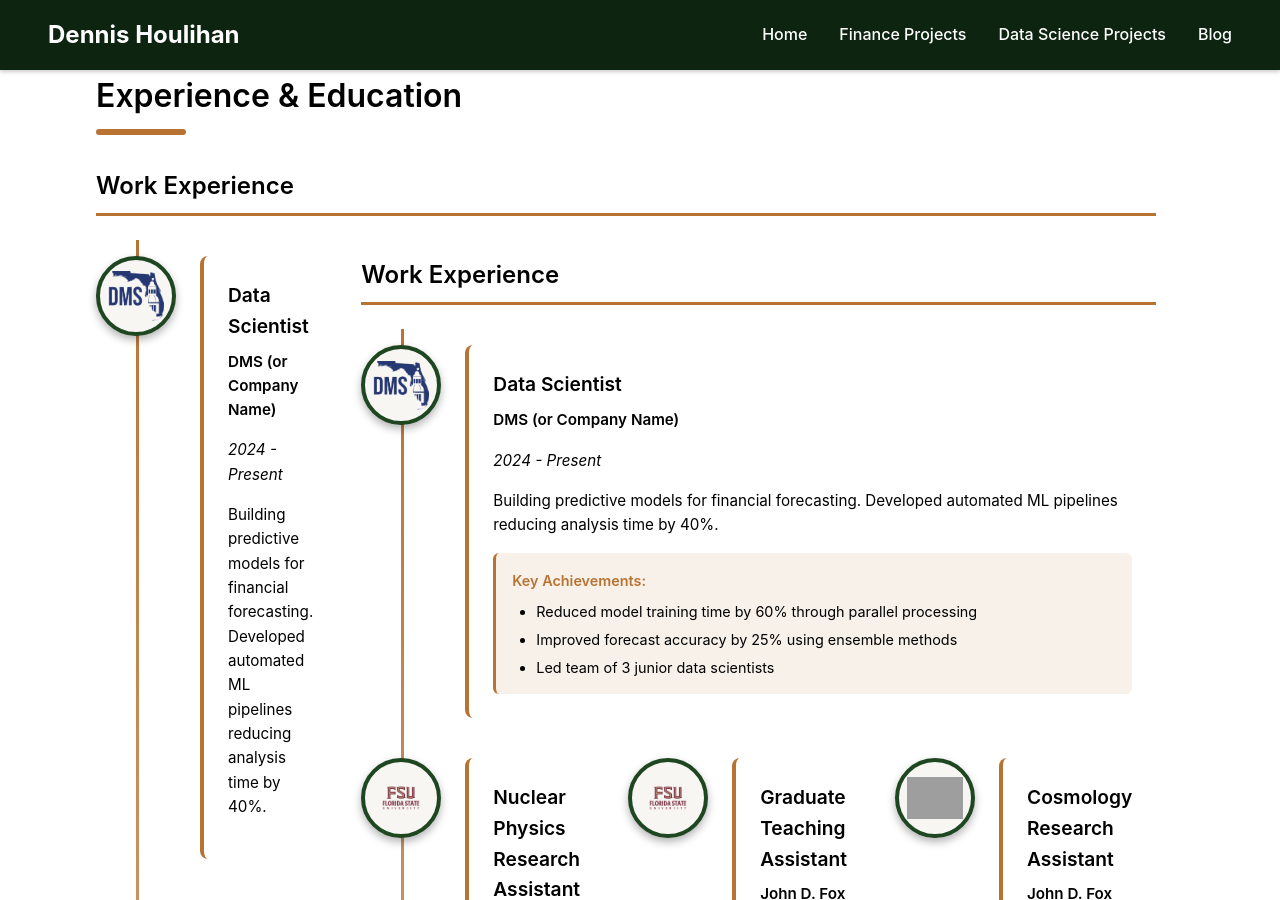
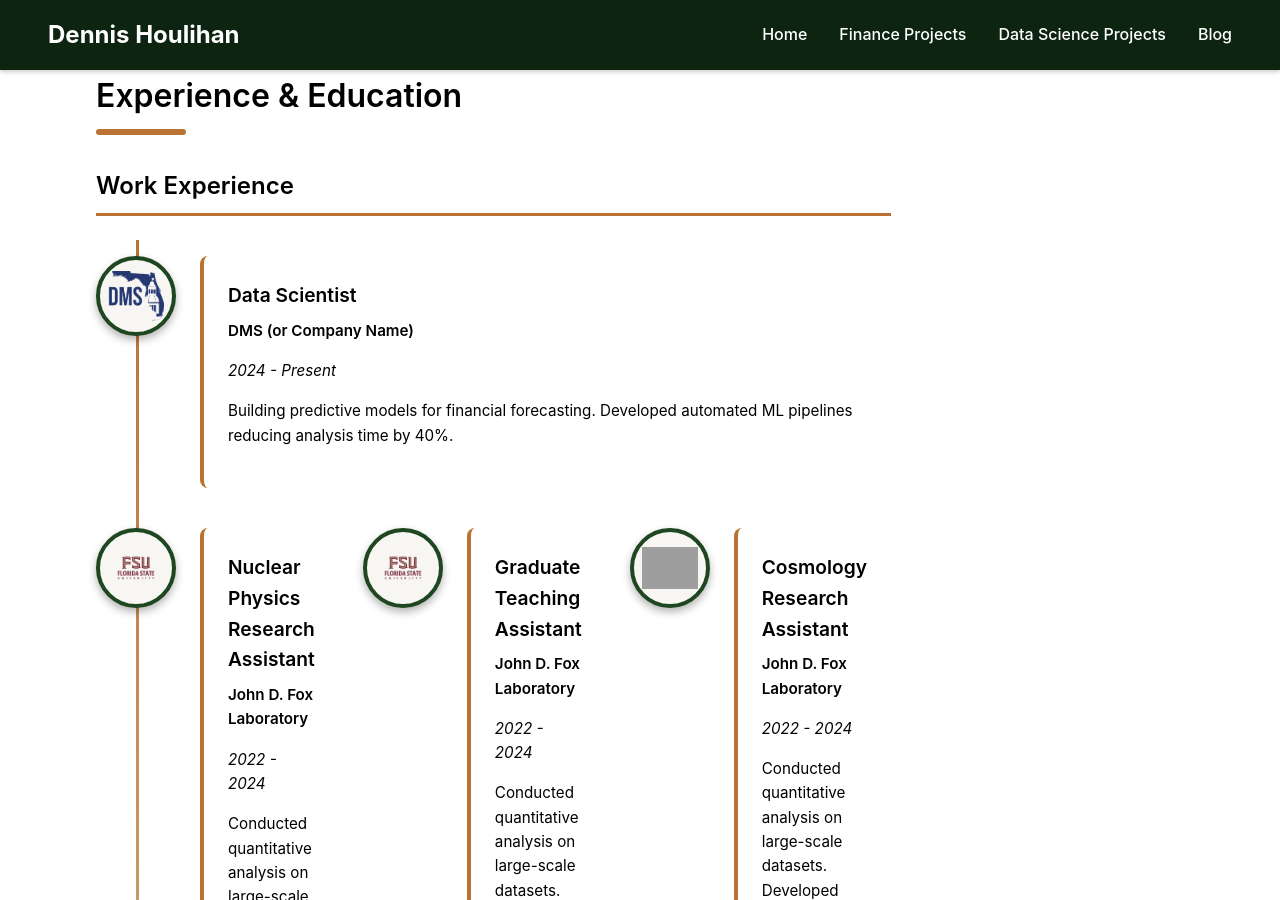
Before and after one commit to DJHoulihan/DJHoulihan.github.io, a Jekyll site: the page built from index.html, in a window 1280 px wide and 900 px high, scrolled down 808 px. Built offline with Jekyll 4.4.1, drawn with Linux system fonts in a browser that asks for light colours; grey boxes are pictures that could not be loaded.

Commit message:
edit timeline

```diff
--- a/index.html
+++ b/index.html
@@ -72,30 +72,8 @@ layout: default
             <p class="timeline-date">2024 - Present</p>
             <p>Building predictive models for financial forecasting. Developed automated ML pipelines reducing analysis time by 40%.</p>
           </div>
-            <div class="timeline-column timeline-left">
-      <h3 class="timeline-column-header">Work Experience</h3>
 
-      <div class="timeline">
-        <!-- Work Item 1 -->
-        <div class="timeline-item">
-          <div class="timeline-icon">
-            <img src="assets/images/DMS.png" alt="Florida Department of Management Services">
-          </div>
-          <div class="timeline-content">
-            <h3>Data Scientist</h3>
-            <p class="timeline-org">DMS (or Company Name)</p>
-            <p class="timeline-date">2024 - Present</p>
-            <p>Building predictive models for financial forecasting. Developed automated ML pipelines reducing analysis time by 40%.</p>
-          <div class="timeline-subitems">
-          <p class="subitem-label">Key Achievements:</p>
-          <ul>
-            <li>Reduced model training time by 60% through parallel processing</li>
-            <li>Improved forecast accuracy by 25% using ensemble methods</li>
-            <li>Led team of 3 junior data scientists</li>
-          </ul>
-          </div>
         </div>
-      </div>
 
         <!-- Work Item 2 -->
         <div class="timeline-item">
```
